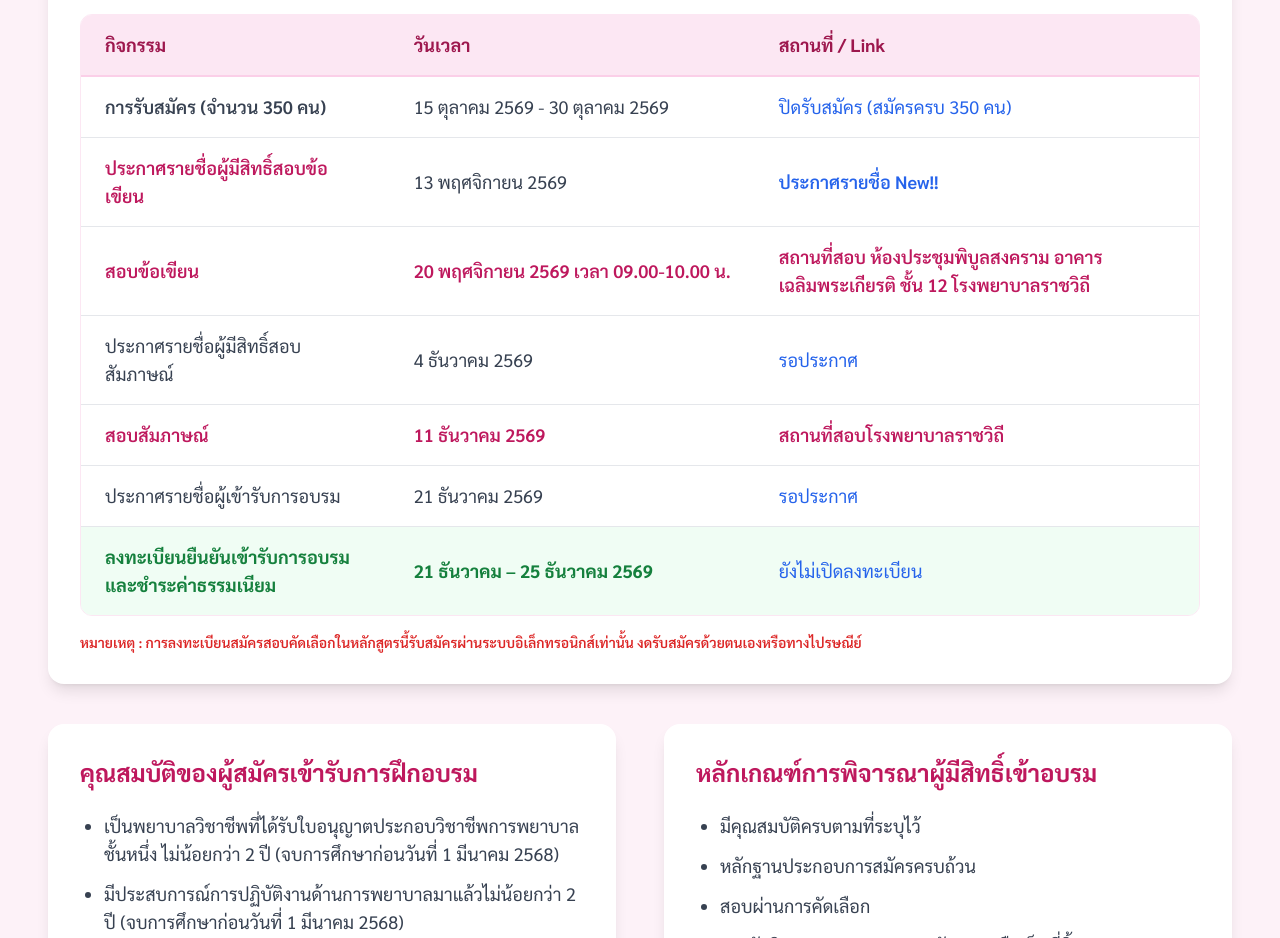
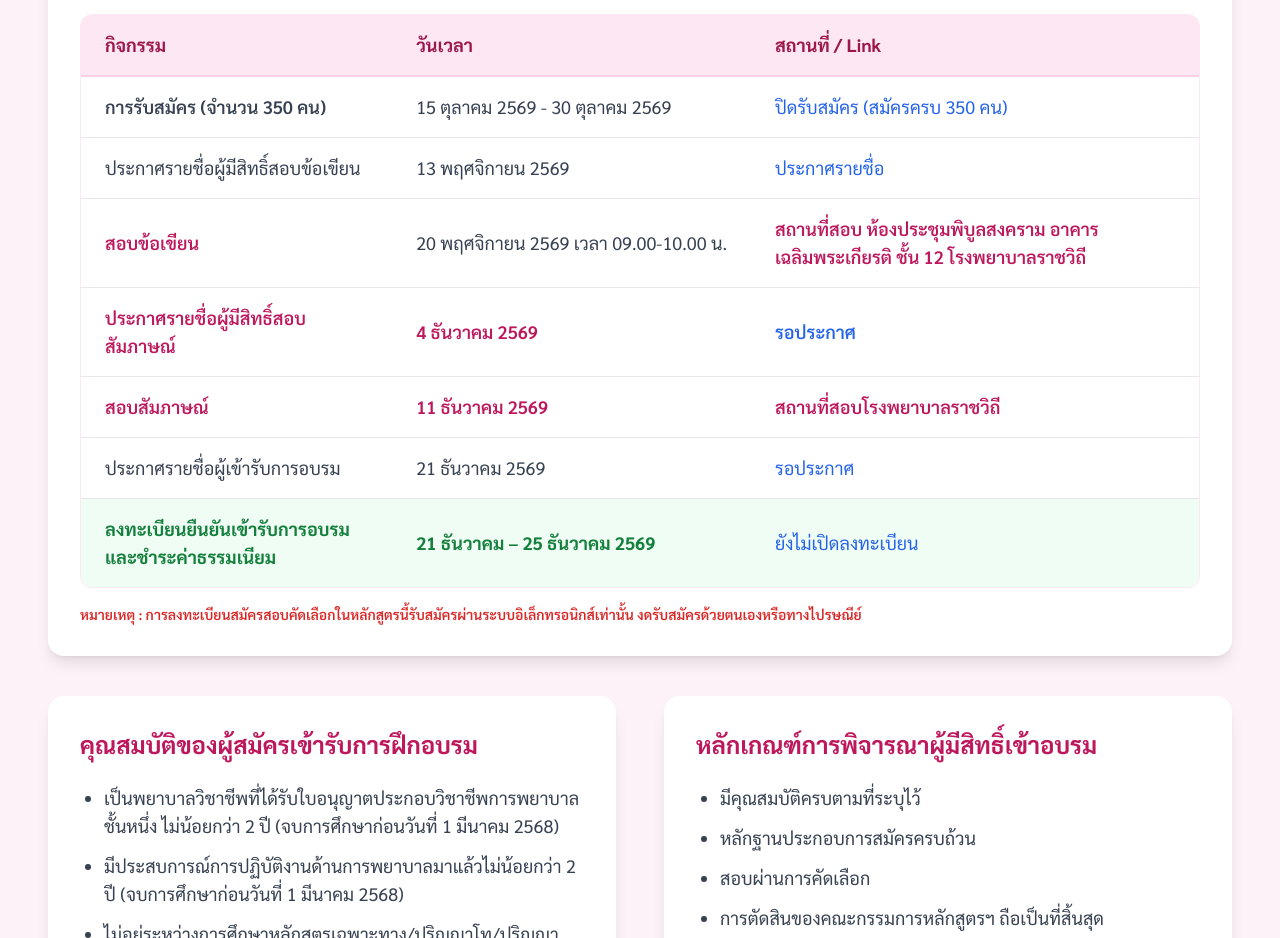
Before and after one commit to Nattachai534/courses, a plain HTML site: page hemodialysis.html in a window 1280 px wide. Shown: the part 940-1878 px from the top of the page. Drawn offline with nearby package versions, Linux system fonts and the light colour scheme.

Commit message:
Update hemodialysis.html

```diff
--- a/hemodialysis.html
+++ b/hemodialysis.html
@@ -80,22 +80,22 @@
                             </td>
                         </tr>
                         <tr class="hover:bg-pink-50 transition duration-150">
-                            <td class="px-6 py-4 text-pink-700 font-semibold">ประกาศรายชื่อผู้มีสิทธิ์สอบข้อเขียน</td>
+                            <td class="px-6 py-4">ประกาศรายชื่อผู้มีสิทธิ์สอบข้อเขียน</td>
                             <td class="px-6 py-4 whitespace-nowrap">13 พฤศจิกายน 2569</td>
                             <td class="px-6 py-4">
-                                <a href="https://edunursing.rajavithi.go.th/index.php/file/preview/c2F5cndtc1BacUQ4Nm9Rbk1qWEY2amFKN1NoLzc0NUxhNk9SSmEzOWkvY1RCNzZRQ09YSnB5VGlGbjBuZjgybmNISlRBZGVmZCtlWVVRc2dLSk5tOUQ2ZkZnaXhVSGZFRGtvUnAxK0IyNGs9" target="_blank" class="text-blue-600 hover:text-blue-800 hover:underline font-semibold break-all">ประกาศรายชื่อ New!!</a>
+                                <a href="https://edunursing.rajavithi.go.th/index.php/file/preview/c2F5cndtc1BacUQ4Nm9Rbk1qWEY2amFKN1NoLzc0NUxhNk9SSmEzOWkvY1RCNzZRQ09YSnB5VGlGbjBuZjgybmNISlRBZGVmZCtlWVVRc2dLSk5tOUQ2ZkZnaXhVSGZFRGtvUnAxK0IyNGs9" target="_blank" class="text-blue-600 hover:text-blue-800 hover:underline break-all">ประกาศรายชื่อ</a>
                             </td>
                         </tr>
                         <tr class="hover:bg-pink-50 transition duration-150">
                             <td class="px-6 py-4 text-pink-700 font-semibold">สอบข้อเขียน</td>
-                            <td class="px-6 py-4 whitespace-nowrap text-pink-700 font-semibold">20 พฤศจิกายน 2569 เวลา 09.00-10.00 น.</td>
+                            <td class="px-6 py-4 whitespace-nowrap">20 พฤศจิกายน 2569 เวลา 09.00-10.00 น.</td>
                             <td class="px-6 py-4 text-pink-700 font-semibold">สถานที่สอบ ห้องประชุมพิบูลสงคราม อาคารเฉลิมพระเกียรติ ชั้น 12 โรงพยาบาลราชวิถี</td>
                         </tr>
                         <tr class="hover:bg-pink-50 transition duration-150">
-                            <td class="px-6 py-4">ประกาศรายชื่อผู้มีสิทธิ์สอบสัมภาษณ์</td>
-                            <td class="px-6 py-4 whitespace-nowrap">4 ธันวาคม 2569</td>
+                            <td class="px-6 py-4 text-pink-700 font-semibold">ประกาศรายชื่อผู้มีสิทธิ์สอบสัมภาษณ์</td>
+                            <td class="px-6 py-4 whitespace-nowrap text-pink-700 font-semibold">4 ธันวาคม 2569</td>
                             <td class="px-6 py-4">
-                                <a text="https://edunursing.rajavithi.go.th/" target="_blank" class="text-blue-600 hover:text-blue-800 hover:underline break-all">รอประกาศ</a>
+                                <a text="#" target="_blank" class="text-blue-600 hover:text-blue-800 font-semibold hover:underline break-all">รอประกาศ</a>
                             </td>
                         </tr>
                         <tr class="hover:bg-pink-50 transition duration-150">
```
